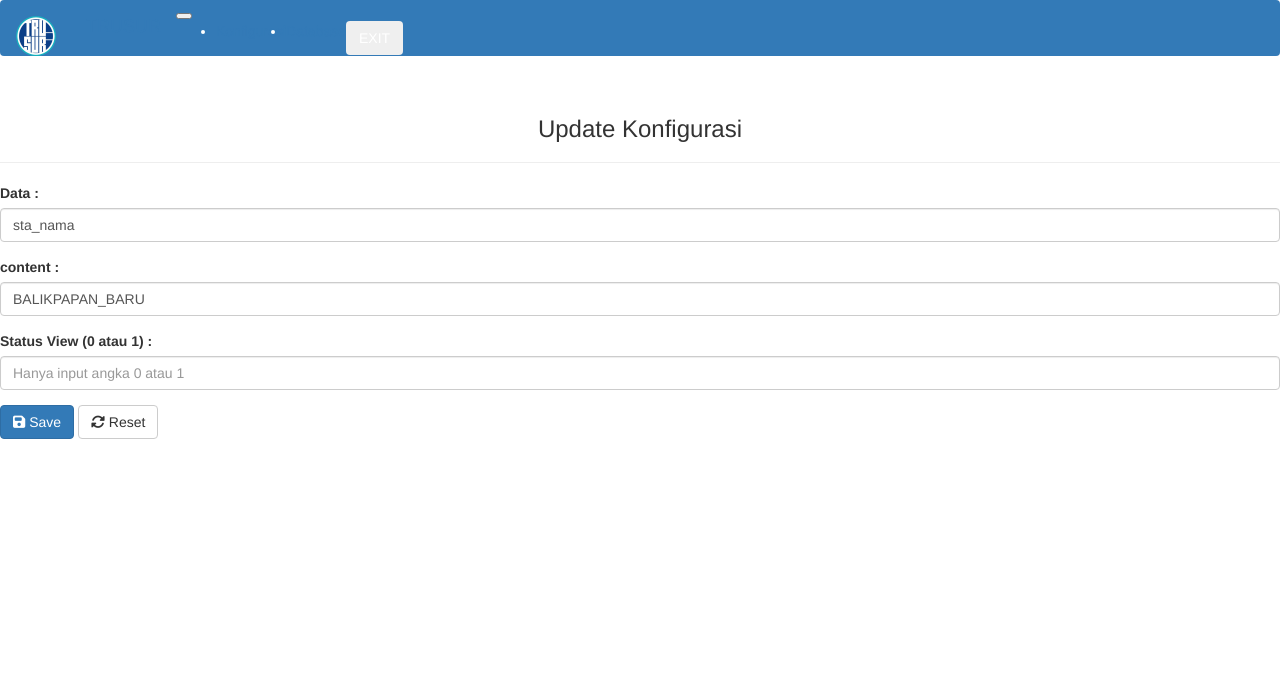
After one commit to trusursidik12/aqmmaster, a CodeIgniter app: page /aqmmaster/index.php/konfigurasi/edit/1 in a window 1280 px wide. The commit adds this page. Shown: the top 679 px of the page. Run offline with CodeIgniter, Linux system fonts and the light colour scheme; data comes from the database, SQL or seed files in the repository; some libraries are stand-ins or nearby versions.

Commit message:
push up to date

```diff
--- a/application/controllers/Konfigurasi.php
+++ b/application/controllers/Konfigurasi.php
@@ -5,10 +5,39 @@ class Konfigurasi extends CI_Controller {
 
 	public function index()
 	{
-		$data['title'] = 'Konfigurasi';
-		$data['alldata'] = $this->konfigurasi_m->getdata();
+		$data['title'] = 'List Konfigurasi';
+		$data['alldata'] = $this->konfigurasi_m->getDataKonfigurasi();
 		$this->temp_frontend->load('master/theme/theme', 'master/konfigurasi/konfigurasi', $data);
 	}
 
+	public function edit($id = NULL){
+		$data['alldata'] = $this->konfigurasi_m->getDataKonfigurasi($id);
+		$data['title'] = 'Edit Konfigurasi';
 
+		if(empty($data['alldata'])){
+			show_404();
+		}
+
+		$this->form_validation->set_rules('data', 'DATA', 'required|callback_data_check');
+
+		$this->form_validation->set_message('required', '%s Tidak Boleh Kosong ..');
+
+		if($this->form_validation->run() === FALSE){
+			$this->temp_frontend->load('master/theme/theme', 'master/konfigurasi/konfigurasi_form_edit', $data);
+		} else {
+			$this->konfigurasi_m->update_konfigurasi();
+			redirect('konfigurasi');
+		}
+	}
+
+	public function data_check()
+	{
+		$post = $this->input->post(null, TRUE);
+		$query = $this->db->query("SELECT * FROM aqm_configuration WHERE data = '$post[data]' AND id != '$post[id]'");
+		if($query->num_rows() > 0){
+			$this->form_validation->set_message('data_check', '{field} Sudah Ada, Silakan Input Data Yang Berbada');
+			return FALSE;
+		}
+			return TRUE;
+	}
 }
--- a/application/models/Konfigurasi_m.php
+++ b/application/models/Konfigurasi_m.php
@@ -3,7 +3,7 @@ defined('BASEPATH') OR exit('No direct script access allowed');
 
 class Konfigurasi_m extends CI_Model {
 
-	public function getData($id = FALSE){
+	public function getDataKonfigurasi($id = FALSE){
 		if($id === FALSE){
 			$this->db->order_by('id', 'ASC');
 			$query = $this->db->get('aqm_configuration');
@@ -13,29 +13,11 @@ class Konfigurasi_m extends CI_Model {
 		return $query->row_array();
 	}
 
-	public function update_aqm_configuration(){
+	public function update_konfigurasi(){
 		$data = array(
-			// 'sta_nama' 			=> $this->input->post('sta_nama'),
-			// 'sta_id' 			=> $this->input->post('sta_id'),
-			// 'sta_alamat' 		=> $this->input->post('sta_alamat'),
-			// 'sta_kota' 			=> $this->input->post('sta_kota'),
-			// 'sta_prov' 			=> $this->input->post('sta_prov'),
-			// 'sta_lat' 			=> $this->input->post('sta_lat'),
-			// 'sta_lon' 			=> $this->input->post('sta_lon'),
-			// 'com_ws' 			=> $this->input->post('com_ws'),
-			// 'com_modem' 		=> $this->input->post('com_modem'),
-			// 'baud_ws' 			=> $this->input->post('baud_ws'),
-			// 'baud_modem' 		=> $this->input->post('baud_modem'),
-			// 'data_server' 		=> $this->input->post('data_server'),
-			// 'com_pm10' 			=> $this->input->post('com_pm10'),
-			// 'com_pm25' 			=> $this->input->post('com_pm25'),
-			// 'baud_pm10' 		=> $this->input->post('baud_pm10'),
-			// 'baud_pm25' 		=> $this->input->post('baud_pm25'),
-			// 'controller' 		=> $this->input->post('controller'),
-			// 'controller_baud' 	=> $this->input->post('controller_baud'),
-			// 'pump_interval' 	=> $this->input->post('pump_interval'),
-			'pump_state' 		=> $this->input->post('pump_state')
-			// 'pump_last' 		=> $this->input->post('pump_last')
+			'data' 		=> $this->input->post('data'),
+			'content'	=> $this->input->post('content'),
+			'is_view'	=> $this->input->post('is_view')
 		);
 		$this->db->where('id', $this->input->post('id'));
 		return $this->db->update('aqm_configuration', $data);
--- /dev/null
+++ b/application/views/master/konfigurasi/konfigurasi_form_edit.php
@@ -0,0 +1,38 @@
+<div class="container-fluid">
+  <br>
+  <div class="card">
+    <div class="row text-center">
+      <div class="col">
+        <h3>Update Konfigurasi</h3>
+        <hr>
+      </div>
+    </div>
+    <div class="row">
+      <div class="col-sm">
+        <form role="form" method="post">
+          <div class="card-body">
+            <div class="form-group">
+              <input type="hidden" name="id" value="<?= $alldata['id']; ?>">
+              <label class="font-weight-bold">Data :</label>
+              <input type="Text" name="data" value="<?= $alldata['data']; ?>" class="form-control <?= form_error('data') == TRUE ? 'is-invalid' : ''; ?>" placeholder="Data *">
+              <a style="color: red;"><?= form_error('data') ?></a>
+            </div>
+            <div class="form-group">
+              <label class="font-weight-bold">content :</label>
+              <input type="Text" name="content" value="<?= $alldata['content']; ?>" class="form-control" placeholder="Silaka isi content ..">
+            </div>
+            <div class="form-group">
+              <label class="font-weight-bold">Status View (0 atau 1) :</label>
+              <input type="Text" name="is_view" value="<?= $alldata['is_view']; ?>" class="form-control" placeholder="Hanya input angka 0 atau 1" >
+            </div>
+          </div>
+          <!-- button -->
+          <div class="card-footer">
+            <button type="submit" class="btn btn-primary"><i class="fas fa-save"></i> Save</button>
+            <button type="reset" class="btn btn-default"><i class="fas fa-sync-alt"></i> Reset</button>
+          </div>
+        </form>
+      </div>
+    </div>
+  </div>
+</div>
```
Also changed, not shown: application/views/master/konfigurasi/konfigurasi.php (+9 -7 lines).
